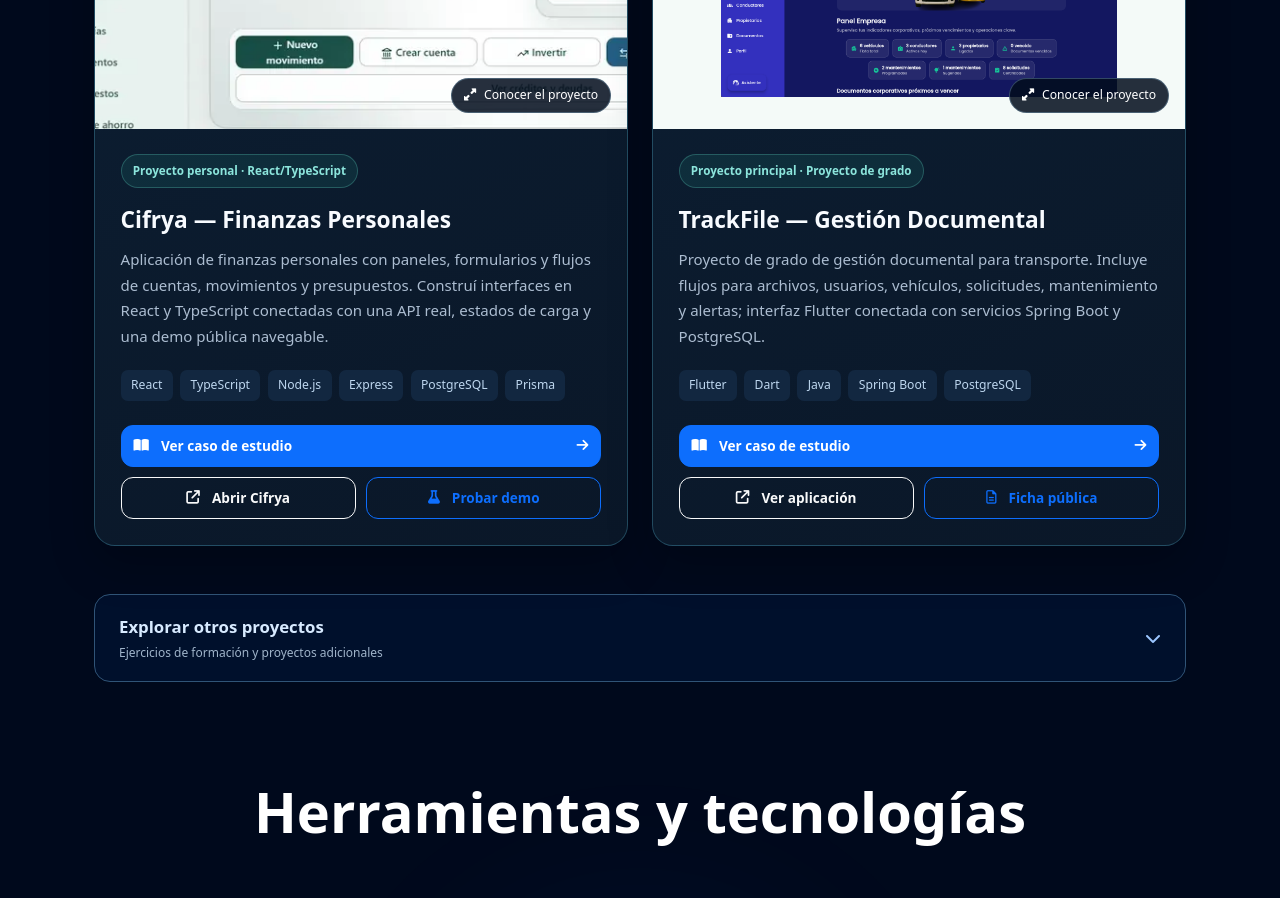
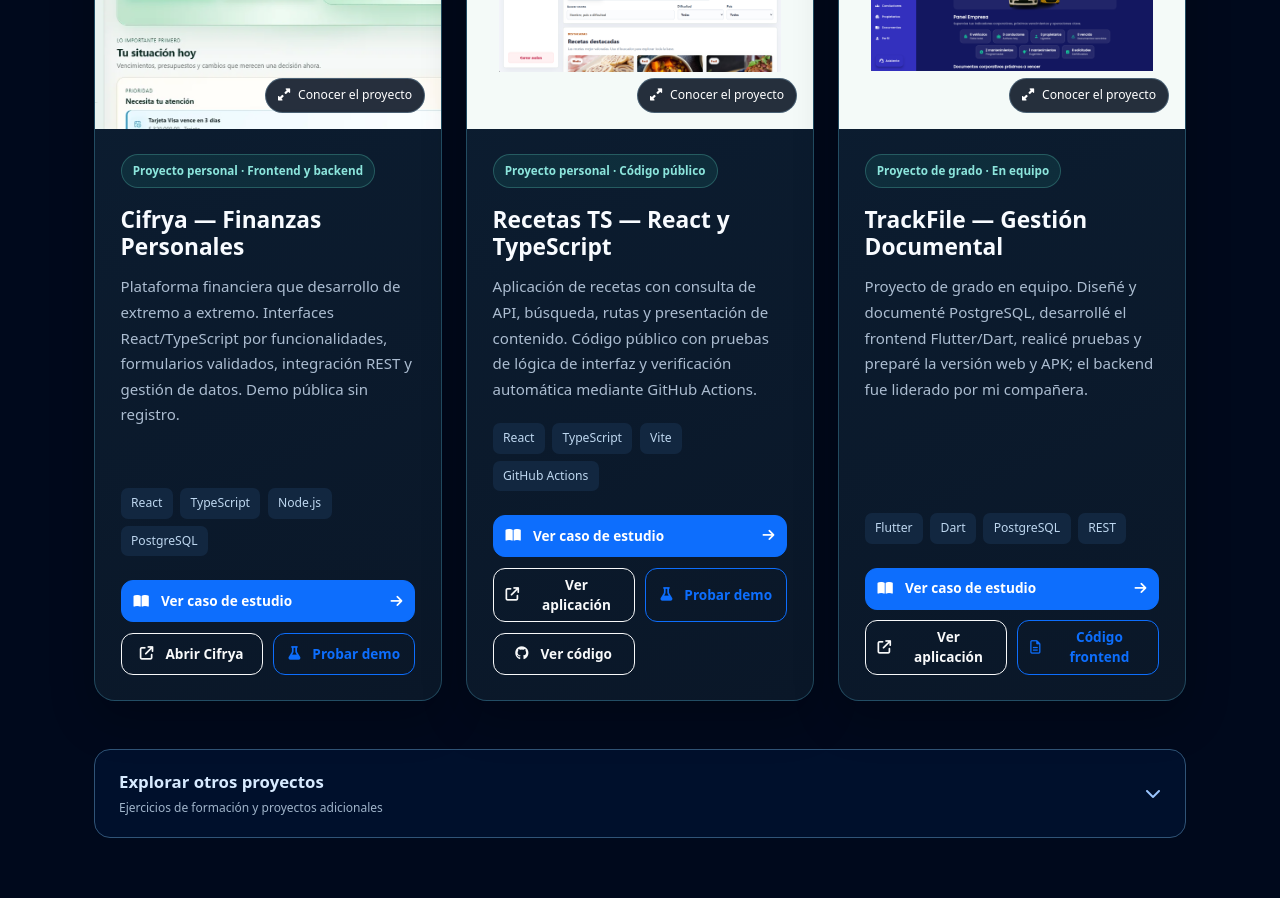
Before and after one commit to MelgarejoMaycol/Portafolio, a React (Vite) app: page / in a window 1280 px wide. Shown: the part 1940-2838 px from the top of the page. Built offline with nearby package versions, Linux system fonts and the light colour scheme.

Commit message:
feat(portfolio): destacar React y actualizar captura real de Cifrya

```diff
--- a/src/components/CasoTecnico.jsx
+++ b/src/components/CasoTecnico.jsx
@@ -17,8 +17,24 @@ const casos = {
       { texto: 'Leer ficha técnica', url: 'https://github.com/MelgarejoMaycol/Portafolio/blob/main/docs/CIFRYA_CASO_TECNICO.md' }
     ]
   },
+  'recetas-ts': {
+    numero: '02',
+    tipo: 'Proyecto personal con código público',
+    titulo: 'Recetas TS: React con calidad comprobable',
+    introduccion: 'Aplicación de recetas que permite buscar y consultar contenido desde una API, con navegación en React y utilidades de presentación.',
+    puntos: [
+      { titulo: 'Interfaz y navegación', texto: 'React, TypeScript, Vite y React Router para organizar las pantallas y búsquedas de recetas.' },
+      { titulo: 'Integración de datos', texto: 'Consultas a API, presentación de ingredientes, puntuaciones y traducción de textos a español.' },
+      { titulo: 'Verificación del código', texto: 'Pruebas de lógica de búsqueda, traducción y presentación, junto con GitHub Actions para ejecutar lint, pruebas y compilación.' }
+    ],
+    aclaracion: 'Proyecto personal formativo: el repositorio es público y permite inspeccionar la implementación y las pruebas.',
+    enlaces: [
+      { texto: 'Probar demo', url: 'https://recetas-ts.vercel.app/', principal: true },
+      { texto: 'Ver código', url: 'https://github.com/MelgarejoMaycol/Recetas-TS' }
+    ]
+  },
   trackfile: {
-    numero: '02',
+    numero: '03',
     tipo: 'Proyecto académico de grado',
     titulo: 'TrackFile: organizar procesos documentales',
     introduccion: 'El proyecto plantea una solución para consultar documentos, vehículos, usuarios, solicitudes y mantenimiento en un mismo sistema.',
@@ -27,7 +43,7 @@ const casos = {
       { titulo: 'Experiencia e interfaz', texto: 'Cliente Flutter/Dart con navegación por tareas, vistas de consulta, formularios y seguimiento de registros.' },
       { titulo: 'Arquitectura', texto: 'Interfaz conectada con una API Java/Spring Boot y almacenamiento PostgreSQL.' }
     ],
-    aclaracion: 'Alcance académico: la memoria de grado y los anexos internos no se publican, ni se atribuyen cifras de operación empresarial.',
+    aclaracion: 'Proyecto realizado en equipo: participé en requisitos, diseñé la base de datos y programé el frontend; mi compañera lideró el backend. No se atribuyen cifras de operación empresarial.',
     enlaces: [
       { texto: 'Ver aplicación', url: 'https://trackfile.vercel.app/', principal: true },
       { texto: 'Leer ficha pública', url: 'https://github.com/MelgarejoMaycol/Portafolio/blob/main/docs/TRACKFILE_CASO_TECNICO.md' }
--- a/src/components/Proyectos.jsx
+++ b/src/components/Proyectos.jsx
@@ -2,7 +2,7 @@ import { useCallback, useEffect, useState } from 'react'
 import CasoTecnico from './CasoTecnico'
 import { proyectosPrincipales, otrosProyectos } from '../data/proyectos'
 
-const casosDisponibles = new Set(['cifrya', 'trackfile'])
+const casosDisponibles = new Set(['cifrya', 'recetas-ts', 'trackfile'])
 
 export default function Proyectos() {
   const [proyectoActivo, setProyectoActivo] = useState(null)
@@ -25,15 +25,15 @@ export default function Proyectos() {
           <div className="text-center mb-4 mb-md-5">
             <h2 className="section-title text-white mb-3">Proyectos</h2>
             <p className="text-white-50 proyectos-intro">
-              Dos proyectos con enfoques distintos, donde muestro interfaces,
-              integración con APIs y decisiones de diseño y desarrollo.
+              Tres proyectos que muestran React/TypeScript, código verificable,
+              integración con APIs y colaboración en aplicaciones reales.
               Selecciona una tarjeta para conocer su caso de estudio.
             </p>
           </div>
 
           <div className="row g-4 mb-5 proyectos-destacados">
             {proyectosPrincipales.map((proyecto) => (
-              <div key={proyecto.id} className="col-lg-6 col-12 d-flex">
+              <div key={proyecto.id} className="col-lg-4 col-md-6 col-12 d-flex">
                 <article className="project-card w-100 h-100" id={'caso-' + proyecto.id}>
                   <button
                     type="button"
@@ -73,7 +73,12 @@ export default function Proyectos() {
                           </a>
                         ) : (
                           <a href={proyecto.linkDetalles} target="_blank" rel="noopener noreferrer" className="btn btn-outline-primary">
-                            <i className="fa-regular fa-file-lines me-2" aria-hidden="true"></i>Ficha pública
+                            <i className="fa-regular fa-file-lines me-2" aria-hidden="true"></i>{proyecto.detalleLabel || 'Ficha pública'}
+                          </a>
+                        )}
+                        {proyecto.id === 'recetas-ts' && (
+                          <a href={proyecto.linkDetalles} target="_blank" rel="noopener noreferrer" className="btn btn-outline-light">
+                            <i className="fa-brands fa-github me-2" aria-hidden="true"></i>Ver código
                           </a>
                         )}
                       </div>
--- a/src/components/SobreMi.jsx
+++ b/src/components/SobreMi.jsx
@@ -30,8 +30,8 @@ export default function SobreMi({ onOpenCV }) {
               Creo experiencias web claras, funcionales y pensadas para las personas.
             </h3>
             <p className="sobre-lead">
-              Soy <strong>desarrollador Frontend junior</strong> y Tecnólogo en Desarrollo de Sistemas
-              Informáticos de las Unidades Tecnológicas de Santander.
+              Soy <strong>desarrollador Frontend junior</strong> y finalicé los estudios de Tecnología en Desarrollo de Sistemas
+              Informáticos en las Unidades Tecnológicas de Santander.
               Mi enfoque está en transformar necesidades en interfaces web intuitivas y responsivas.
             </p>
             <p className="sobre-secondary">
--- a/src/data/proyectos.js
+++ b/src/data/proyectos.js
@@ -13,29 +13,40 @@ export const proyectosPrincipales = [
   {
     id: 'cifrya',
     titulo: 'Cifrya — Finanzas Personales',
-      descripcion:
-        'Aplicación de finanzas personales con paneles, formularios y flujos de cuentas, movimientos y presupuestos. Construí interfaces en React y TypeScript conectadas con una API real, estados de carga y una demo pública navegable.',
+    descripcion: 'Plataforma financiera que desarrollo de extremo a extremo. Interfaces React/TypeScript por funcionalidades, formularios validados, integración REST y gestión de datos. Demo pública sin registro.',
     imagen: imagenCifrya,
     imagenContain: false,
-      stack: ['React', 'TypeScript', 'Node.js', 'Express', 'PostgreSQL', 'Prisma'],
+    stack: ['React', 'TypeScript', 'Node.js', 'PostgreSQL'],
     linkPagina: 'https://cifrya.com/',
     linkDemo: 'https://cifrya.com/demo',
     linkCaseStudy: '#caso-cifrya',
-      etiqueta: 'Proyecto personal · React/TypeScript'
+    etiqueta: 'Proyecto personal · Frontend y backend'
+  },
+  {
+    id: 'recetas-ts',
+    titulo: 'Recetas TS — React y TypeScript',
+    descripcion: 'Aplicación de recetas con consulta de API, búsqueda, rutas y presentación de contenido. Código público con pruebas de lógica de interfaz y verificación automática mediante GitHub Actions.',
+    imagen: RecetasFrontTS,
+    imagenContain: true,
+    stack: ['React', 'TypeScript', 'Vite', 'GitHub Actions'],
+    linkPagina: 'https://recetas-ts.vercel.app/',
+    linkDemo: 'https://recetas-ts.vercel.app/',
+    linkDetalles: 'https://github.com/MelgarejoMaycol/Recetas-TS',
+    linkCaseStudy: '#caso-recetas-ts',
+    etiqueta: 'Proyecto personal · Código público'
   },
   {
     id: 'trackfile',
     titulo: 'TrackFile — Gestión Documental',
-      descripcion:
-        'Proyecto de grado de gestión documental para transporte. Incluye flujos para archivos, usuarios, vehículos, solicitudes, mantenimiento y alertas; interfaz Flutter conectada con servicios Spring Boot y PostgreSQL.',
+    descripcion: 'Proyecto de grado en equipo. Diseñé y documenté PostgreSQL, desarrollé el frontend Flutter/Dart, realicé pruebas y preparé la versión web y APK; el backend fue liderado por mi compañera.',
     imagen: proyectoTrackFile,
     imagenContain: true,
-      stack: ['Flutter', 'Dart', 'Java', 'Spring Boot', 'PostgreSQL'],
+    stack: ['Flutter', 'Dart', 'PostgreSQL', 'REST'],
     linkPagina: 'https://trackfile.vercel.app/',
     linkCaseStudy: '#caso-trackfile',
-      linkDetalles: 'https://github.com/MelgarejoMaycol/Portafolio/blob/main/docs/TRACKFILE_CASO_TECNICO.md',
-      detalleLabel: 'Ficha técnica',
-      etiqueta: 'Proyecto principal · Proyecto de grado'
+    linkDetalles: 'https://github.com/MelgarejoMaycol/TRACKFILE',
+    detalleLabel: 'Código frontend',
+    etiqueta: 'Proyecto de grado · En equipo'
   }
 ]
 
@@ -94,13 +105,5 @@ export const otrosProyectos = [
       linkDetalles: 'https://github.com/MelgarejoMaycol/recetas-api',
       linkPagina: 'https://recetas-api-j4p8.onrender.com/'
     },
-    {
-      id: 8,
-      titulo: 'Recetas-Front-TS',
-      descripcion:
-        'Frontend de la aplicación de recetas desarrollado con React y TypeScript, integrado con una API REST para gestionar recetas, usuarios y favoritos.',
-      imagen: RecetasFrontTS,
-      linkDetalles: 'https://github.com/MelgarejoMaycol/Recetas-TS',
-      linkPagina: 'https://recetas-ts.vercel.app/'
-    }
+
   ]
```
Also changed, not shown: public/cifrya-dashboard.webp, 1 other file (tests, documents, lock files or other folders). Lines whose indentation alone changed are shown as unchanged.
